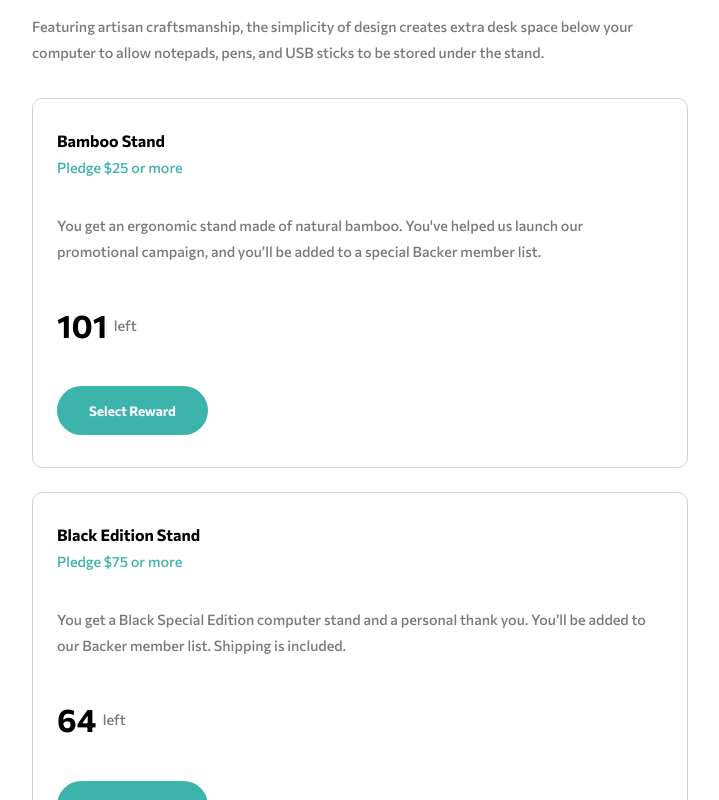
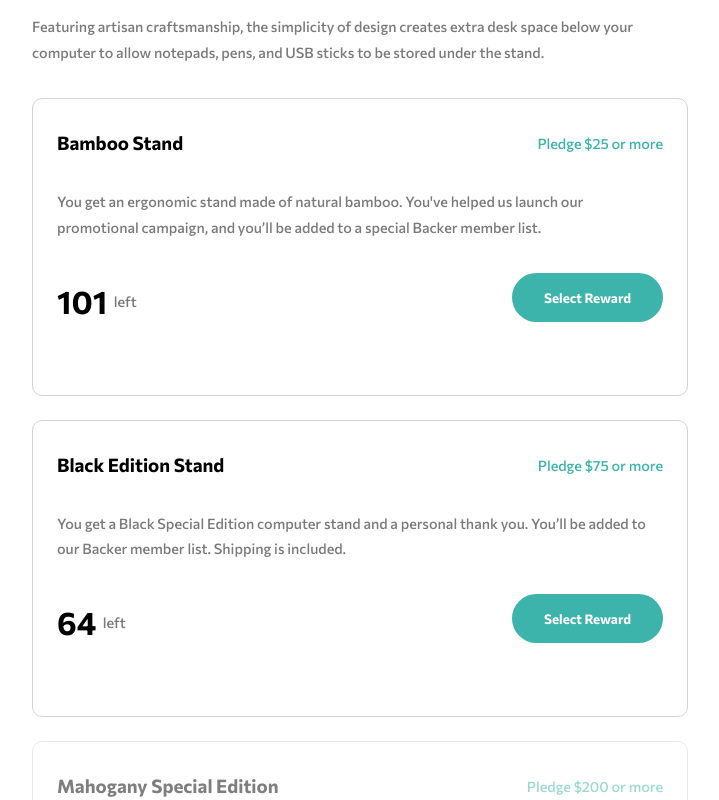
Before and after one commit to RayaneBengaoui/FM_challenge17_Crowfunding_Page, a React (Create React App) app: page / in a window 1280 px wide. Shown: the part 840-1640 px from the top of the page, without its empty margins (280-999 px from the left). Built offline with nearby package versions, Linux system fonts and the light colour scheme.

Commit message:
Fixing wrapping on Reward component

```diff
--- a/src/Layout/GlobalStyle.js
+++ b/src/Layout/GlobalStyle.js
@@ -38,7 +38,7 @@ const GlobalStyle = createGlobalStyle`
   }
 
   h3{
-    font-size:1rem;
+
 
   }
 `;
--- a/src/components/About.js
+++ b/src/components/About.js
@@ -45,10 +45,10 @@ const AboutContainer = styled.div`
   }
 
   @media (max-width: 599px) {
-    padding: 0 1.5rem 1.5rem 1.5rem;
+    padding: 2rem 1.5rem 1.5rem 1.5rem;
   }
   @media (max-width: 350px) {
-    padding: 0 0.5rem 1.5rem 0.5rem;
+    padding: 2rem 0.5rem 1.5rem 0.5rem;
   }
 `;
 
--- a/src/components/Reward.js
+++ b/src/components/Reward.js
@@ -10,15 +10,19 @@ const Reward = ({
 }) => {
   return (
     <RewardContainer leftNumber={leftNumber}>
+      <FlexContainerTop>
         <h3>{name}</h3>
         <PledgeText>{`Pledge $${minimumPrice} or more`}</PledgeText>
+      </FlexContainerTop>
       <p>{description}</p>
+      <FlexContainerBottom>
         <LeftText>
           <span>{leftNumber}</span>left
         </LeftText>
         <SelectButton leftNumber={leftNumber}>
           {leftNumber === "0" ? "Out of stock" : "Select Reward"}
         </SelectButton>
+      </FlexContainerBottom>
     </RewardContainer>
   );
 };
@@ -30,10 +34,29 @@ const RewardContainer = styled.div`
   margin-bottom: 1.5rem;
   opacity: ${(props) => (props.leftNumber !== "0" ? "1" : "0.5")};
 `;
+
+const FlexContainerTop = styled.div`
+  display: flex;
+  justify-content: space-between;
+
+  @media (max-width: 599px) {
+    flex-direction: column;
+  }
+`;
+const FlexContainerBottom = styled.div`
+  display: flex;
+  justify-content: space-between;
+  align-items: flex-start;
+  @media (max-width: 599px) {
+    flex-direction: column;
+  }
+`;
 const PledgeText = styled.p`
-  padding-top: 0.3rem;
   color: hsl(176, 50%, 47%);
   font-weight: 500;
+  @media (max-width: 599px) {
+    padding-top: 0.3rem;
+  }
 `;
 const LeftText = styled.p`
   display: flex;
```
Lines whose indentation alone changed are shown as unchanged.
